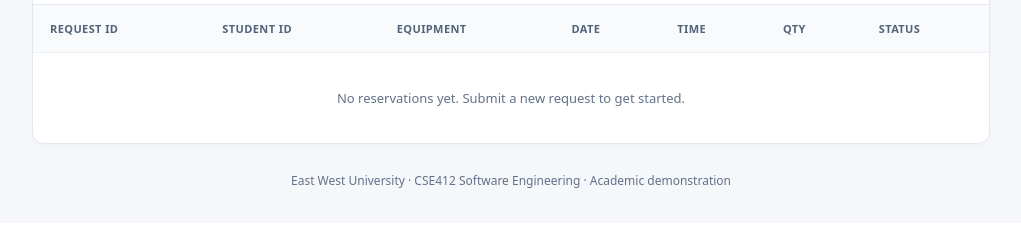
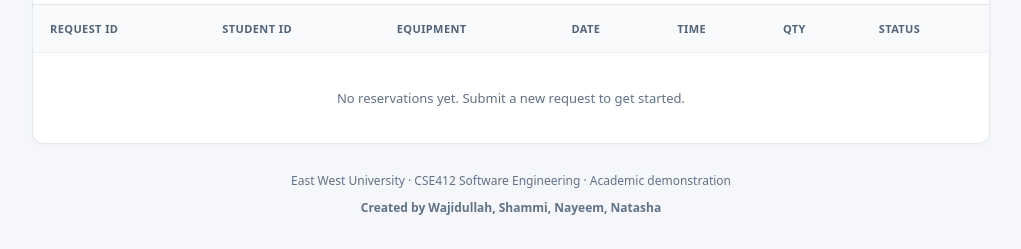
Before and after one commit to shoraimw/412_Final_Lab, a Flask app: page / in a window 1280 px wide. Shown: the part 806-1055 px from the top of the page, without its empty margins (258-1279 px from the left). Before the commit the page ends 994 px from the top, so only its background shows below. Run offline with Flask 3, Linux system fonts and the light colour scheme; data comes from the database, SQL or seed files in the repository; data that the repository does not hold is empty.

Commit message:
Credit all four project creators in the site footer

```diff
--- a/templates/index.html
+++ b/templates/index.html
@@ -108,7 +108,7 @@
       </section>
       {% endif %}
       {% endif %}
-      <footer>East West University · CSE412 Software Engineering · Academic demonstration</footer>
+      <footer>East West University · CSE412 Software Engineering · Academic demonstration<br><span style="display:inline-block;margin-top:8px;font-weight:600">Created by Wajidullah, Shammi, Nayeem, Natasha</span></footer>
     </div>
   </main>
 </body>
```
